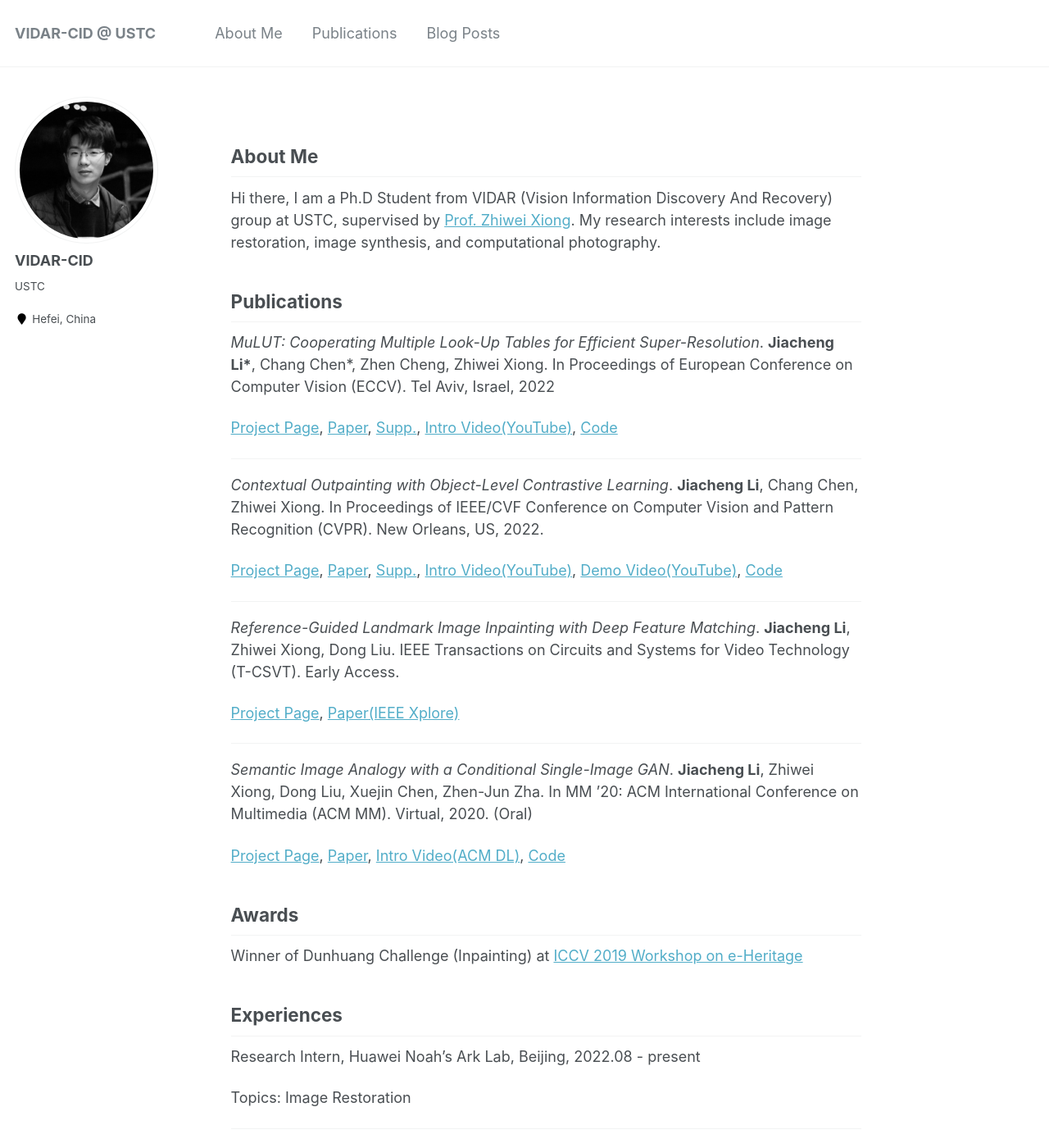
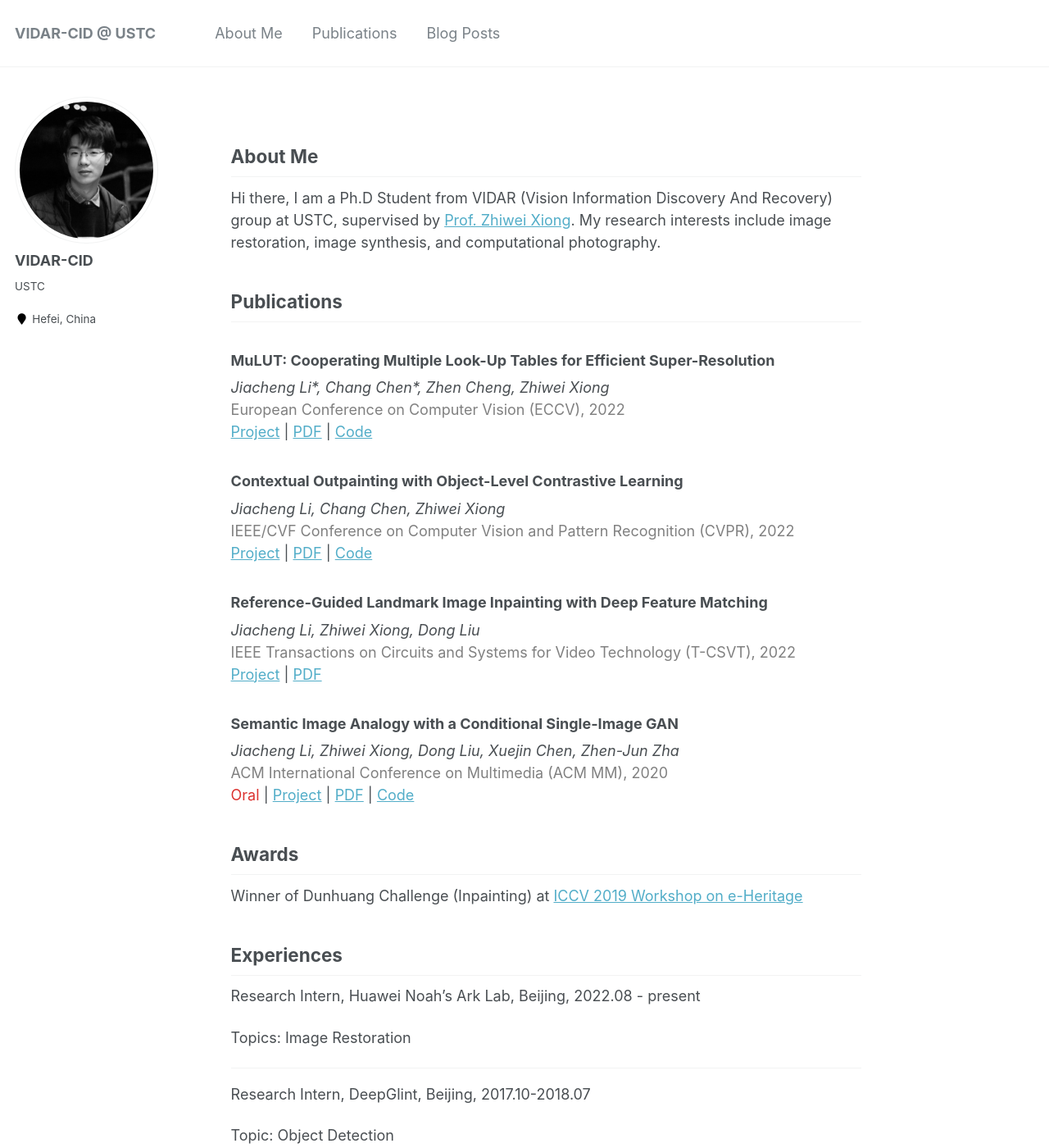
Before and after one commit to VIDAR-CID/vidar-cid.github.io, a Jekyll site: the page built from _pages/about.md, in a window 1280 px wide and 1400 px high. Shown: the whole window at 82% size. Built offline with Jekyll 4.4.1, drawn with Linux system fonts in a browser that asks for light colours.

Commit message:
Major Update: formatting publications

```diff
--- a/_pages/about.md
+++ b/_pages/about.md
@@ -18,30 +18,39 @@ Hi there, I am a Ph.D Student from VIDAR (Vision Information Discovery And Recov
 <!-- ![SemIA]({{ site.baseurl }}/images/SemIA/teaser.png) -->
 
 
-*MuLUT: Cooperating Multiple Look-Up Tables for Efficient Super-Resolution*. **Jiacheng Li\***, Chang Chen\*, Zhen Cheng, Zhiwei Xiong. In Proceedings of European Conference on Computer Vision (ECCV). Tel Aviv, Israel, 2022
+### MuLUT: Cooperating Multiple Look-Up Tables for Efficient Super-Resolution
+*Jiacheng Li\*, Chang Chen\*, Zhen Cheng, Zhiwei Xiong* <br>
+<span><pub>European Conference on Computer Vision (ECCV), 2022</pub></span> <br>
+[Project](https://mulut.pages.dev) |
+[PDF](https://www.ecva.net/papers/eccv_2022/papers_ECCV/papers/136780234.pdf) |
+[Code](https://github.com/ddlee-cn/MuLUT)
 
-[Project Page](https://mulut.pages.dev), [Paper](https://www.ecva.net/papers/eccv_2022/papers_ECCV/papers/136780234.pdf), [Supp.](https://www.ecva.net/papers/eccv_2022/papers_ECCV/papers/136780234-supp.pdf), [Intro Video(YouTube)](https://youtu.be/xmvQYW7dtaE), [Code](https://github.com/ddlee-cn/MuLUT)
-
----
 
 <!-- ![CTOut]({{ site.baseurl }}/images/CTOut/teaser.png) -->
 
-*Contextual Outpainting with Object-Level Contrastive Learning*. **Jiacheng Li**, Chang Chen, Zhiwei Xiong. In Proceedings of IEEE/CVF Conference on Computer Vision and Pattern Recognition (CVPR). New Orleans, US, 2022.
-
-[Project Page](https://ddlee-cn.github.io/cto-gan/), [Paper](https://openaccess.thecvf.com/content/CVPR2022/papers/Li_Contextual_Outpainting_With_Object-Level_Contrastive_Learning_CVPR_2022_paper.pdf), [Supp.](https://openaccess.thecvf.com/content/CVPR2022/supplemental/Li_Contextual_Outpainting_With_CVPR_2022_supplemental.pdf), [Intro Video(YouTube)](https://youtu.be/63pItMx5UDE), [Demo Video(YouTube)](https://youtu.be/gHYbPuoEEXU), [Code](https://mailustceducn-my.sharepoint.com/:f:/g/personal/jclee_mail_ustc_edu_cn/Elzm9EwS83JDiBuaxJOiBvIB0VuHprzuHABp6rctX37kSg?e=ottSJn)
+### Contextual Outpainting with Object-Level Contrastive Learning
+*Jiacheng Li, Chang Chen, Zhiwei Xiong* <br>
+<span><pub>IEEE/CVF Conference on Computer Vision and Pattern Recognition (CVPR), 2022</pub></span> <br>
+[Project](https://ddlee-cn.github.io/cto-gan/) |
+[PDF](https://openaccess.thecvf.com/content/CVPR2022/papers/Li_Contextual_Outpainting_With_Object-Level_Contrastive_Learning_CVPR_2022_paper.pdf) |
+[Code](https://mailustceducn-my.sharepoint.com/:f:/g/personal/jclee_mail_ustc_edu_cn/Elzm9EwS83JDiBuaxJOiBvIB0VuHprzuHABp6rctX37kSg?e=ottSJn)
 
 <!-- , [Paper]({{ site.baseurl }}/files/SemIA-MM20.pdf) , [Slides]({{ site.baseurl }}/files/SemIA-MM20-slides.pdf) , [Video(ACM DL)](https://dl.acm.org/doi/10.1145/3394171.3413601) -->
----
 
-*Reference-Guided Landmark Image Inpainting with Deep Feature Matching*. **Jiacheng Li**, Zhiwei Xiong, Dong Liu.  IEEE Transactions on Circuits and Systems for Video Technology (T-CSVT). Early Access.
+### Reference-Guided Landmark Image Inpainting with Deep Feature Matching
+*Jiacheng Li, Zhiwei Xiong, Dong Liu* <br>
+<span><pub>IEEE Transactions on Circuits and Systems for Video Technology (T-CSVT), 2022</pub></span> <br>
+[Project]({{ site.baseurl }}/publication/2022-07-26-TCSVT-RefMatch.html) |
+[PDF](https://ieeexplore.ieee.org/document/9840396)
 
-[Project Page]({{ site.baseurl }}/publication/2022-07-26-TCSVT-RefMatch.html), [Paper(IEEE Xplore)](https://ieeexplore.ieee.org/document/9840396)
 
----
-
-*Semantic Image Analogy with a Conditional Single-Image GAN*. **Jiacheng Li**, Zhiwei Xiong, Dong Liu, Xuejin Chen, Zhen-Jun Zha. In MM ’20: ACM International Conference on Multimedia (ACM MM). Virtual, 2020. (Oral)
-
-[Project Page]({{ site.baseurl }}/publication/2020-07-26-MM2020-SemIA.html), [Paper]({{ site.baseurl }}/files/SemIA-MM20.pdf), [Intro Video(ACM DL)](https://dl.acm.org/doi/10.1145/3394171.3413601), [Code](https://github.com/ddlee-cn/SemIA)
+### Semantic Image Analogy with a Conditional Single-Image GAN
+*Jiacheng Li, Zhiwei Xiong, Dong Liu, Xuejin Chen, Zhen-Jun Zha* <br>
+<span><pub>ACM International Conference on Multimedia (ACM MM), 2020</pub></span> <br>
+<span><highlighted>Oral</highlighted><span> |
+[Project]({{ site.baseurl }}/publication/2020-07-26-MM2020-SemIA.html) |
+[PDF]({{ site.baseurl }}/files/SemIA-MM20.pdf) |
+[Code](https://github.com/ddlee-cn/SemIA)
 
 ## Awards
 
--- a/_sass/_base.scss
+++ b/_sass/_base.scss
@@ -52,6 +52,15 @@ h5 {
 h6 {
   font-size: $type-size-6;
 }
+
+// publication
+pub {
+ color: gray;
+}
+
+highlighted {
+  color: #dc322f;
+ }
 
 small, .small {
   font-size: $type-size-6;
```
